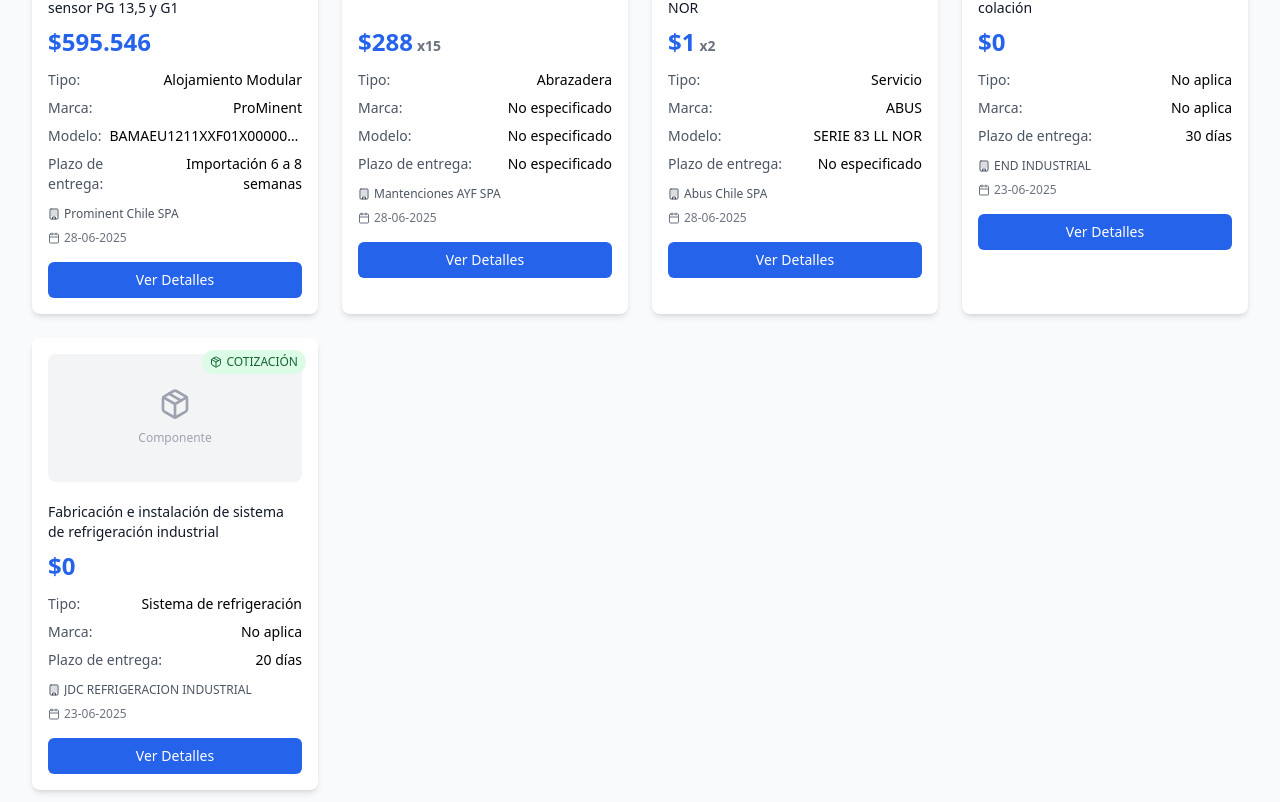
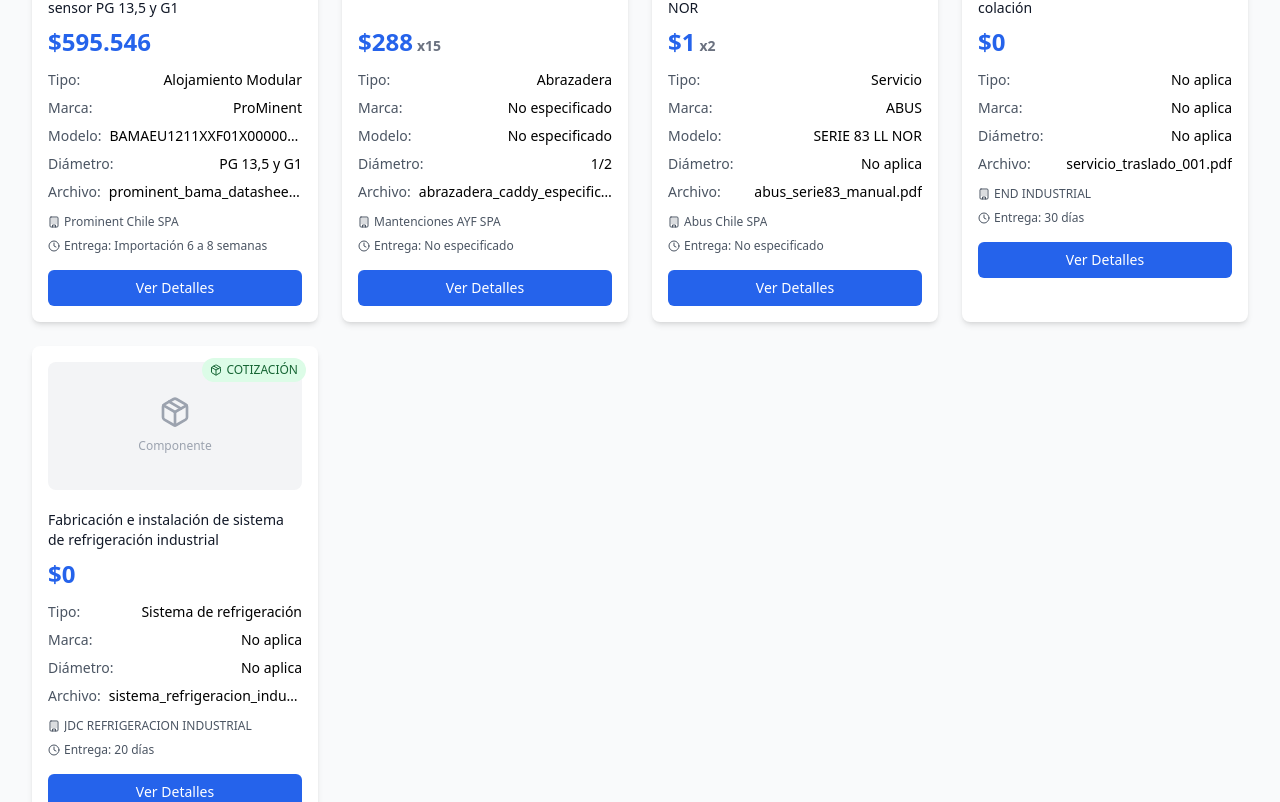
Before and after one commit to JKsD64/Proyecx, a React (Vite) app: page / in a window 1280 px wide. Shown: the part 1097-1899 px from the top of the page. Built offline with nearby package versions, Linux system fonts and the light colour scheme; no server answers.

Commit message:
Actualizar información mostrada en tarjetas de cotización

```diff
--- a/src/components/QuotationCards.tsx
+++ b/src/components/QuotationCards.tsx
@@ -1,5 +1,5 @@
 import React from 'react';
-import { Calendar, Package, Building, Tag, Clock, Hash } from 'lucide-react';
+import { Package, Building, Tag, Clock, Hash, FileText, Ruler } from 'lucide-react';
 import { Quotation } from '../types/quotation';
 import { QuotationDetailModal } from './QuotationDetailModal';
 
@@ -146,9 +146,16 @@ export const QuotationCards: React.FC<QuotationCardsProps> = ({ data }) => {
                 )}
 
                 <div className="flex justify-between">
-                  <span className="text-gray-600">Plazo de entrega:</span>
+                  <span className="text-gray-600">Diámetro:</span>
                   <span className="font-medium text-right">
-                    {quotation['Plazo de entrega'] || 'No especificado'}
+                    {quotation['Diámetro'] || 'No especificado'}
+                  </span>
+                </div>
+
+                <div className="flex justify-between">
+                  <span className="text-gray-600">Archivo:</span>
+                  <span className="font-medium text-right truncate ml-2">
+                    {quotation['Nombre del archivo'] || 'No especificado'}
                   </span>
                 </div>
               </div>
@@ -159,10 +166,12 @@ export const QuotationCards: React.FC<QuotationCardsProps> = ({ data }) => {
                 <span className="truncate">{quotation['Nombre del Proveedor']}</span>
               </div>
 
-              {/* Date */}
-              <div className="mt-2 flex items-center text-xs text-gray-500">
-                <Calendar className="w-3 h-3 mr-1" />
-                <span>{formatDate(quotation['Fecha y hora'])}</span>
+              {/* Delivery Time */}
+              <div className="mt-2 flex items-center text-xs text-gray-600">
+                <Clock className="w-3 h-3 mr-1" />
+                <span className="font-medium">
+                  Entrega: {quotation['Plazo de entrega'] || 'No especificado'}
+                </span>
               </div>
 
               {/* Action Button */}
--- a/src/services/quotationService.ts
+++ b/src/services/quotationService.ts
@@ -84,7 +84,8 @@ export class QuotationService {
         "Precio Total Neto en CLP": "0",
         "Plazo de entrega": "30 días",
         "Link Imagen": "",
-        "Tipo de item": "Servicio"
+        "Tipo de item": "Servicio",
+        "Nombre del archivo": "servicio_traslado_001.pdf"
       },
       {
         "Fecha y hora": "23-06-2025 23:20",
@@ -100,7 +101,8 @@ export class QuotationService {
         "Precio Total Neto en CLP": "0",
         "Plazo de entrega": "20 días",
         "Link Imagen": "",
-        "Tipo de item": "Producto"
+        "Tipo de item": "Producto",
+        "Nombre del archivo": "sistema_refrigeracion_industrial.pdf"
       },
       {
         "Fecha y hora": "28-06-2025 11:36",
@@ -116,7 +118,8 @@ export class QuotationService {
         "Precio Total Neto en CLP": "2",
         "Plazo de entrega": "No especificado",
         "Link Imagen": "",
-        "Tipo de item": "Servicio"
+        "Tipo de item": "Servicio",
+        "Nombre del archivo": "abus_serie83_manual.pdf"
       },
       {
         "Fecha y hora": "28-06-2025 12:24",
@@ -132,7 +135,8 @@ export class QuotationService {
         "Precio Total Neto en CLP": "4320",
         "Plazo de entrega": "No especificado",
         "Link Imagen": "",
-        "Tipo de item": "Producto"
+        "Tipo de item": "Producto",
+        "Nombre del archivo": "abrazadera_caddy_especificaciones.pdf"
       },
       {
         "Fecha y hora": "28-06-2025 12:01",
@@ -148,7 +152,8 @@ export class QuotationService {
         "Precio Total Neto en CLP": "595546",
         "Plazo de entrega": "Importación 6 a 8 semanas",
         "Link Imagen": "",
-        "Tipo de item": "Producto"
+        "Tipo de item": "Producto",
+        "Nombre del archivo": "prominent_bama_datasheet.pdf"
       }
     ];
   }
--- a/src/types/quotation.ts
+++ b/src/types/quotation.ts
@@ -11,6 +11,7 @@ export interface Quotation {
   "Cantidad": string;
   "Precio Total Neto en CLP": string;
   "Plazo de entrega": string;
+  "Nombre del archivo"?: string;
   "Link archivo PDF"?: string;
   "Link Imagen"?: string;
   "Tipo de item"?: string;
```
